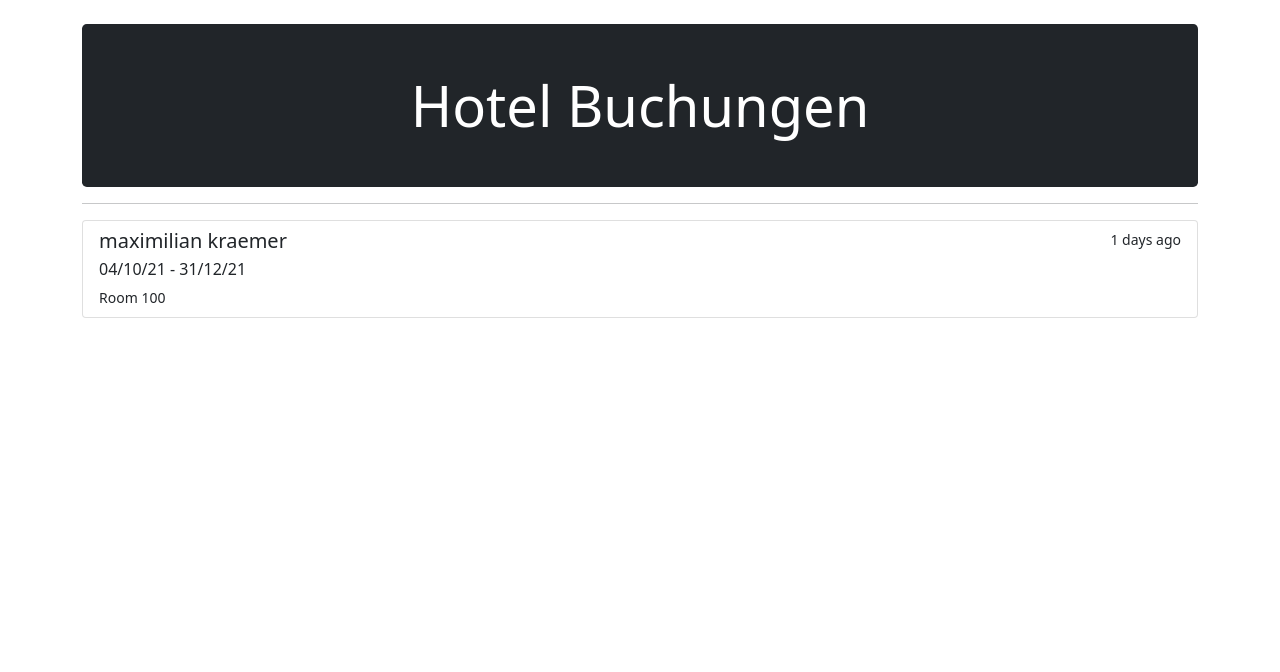
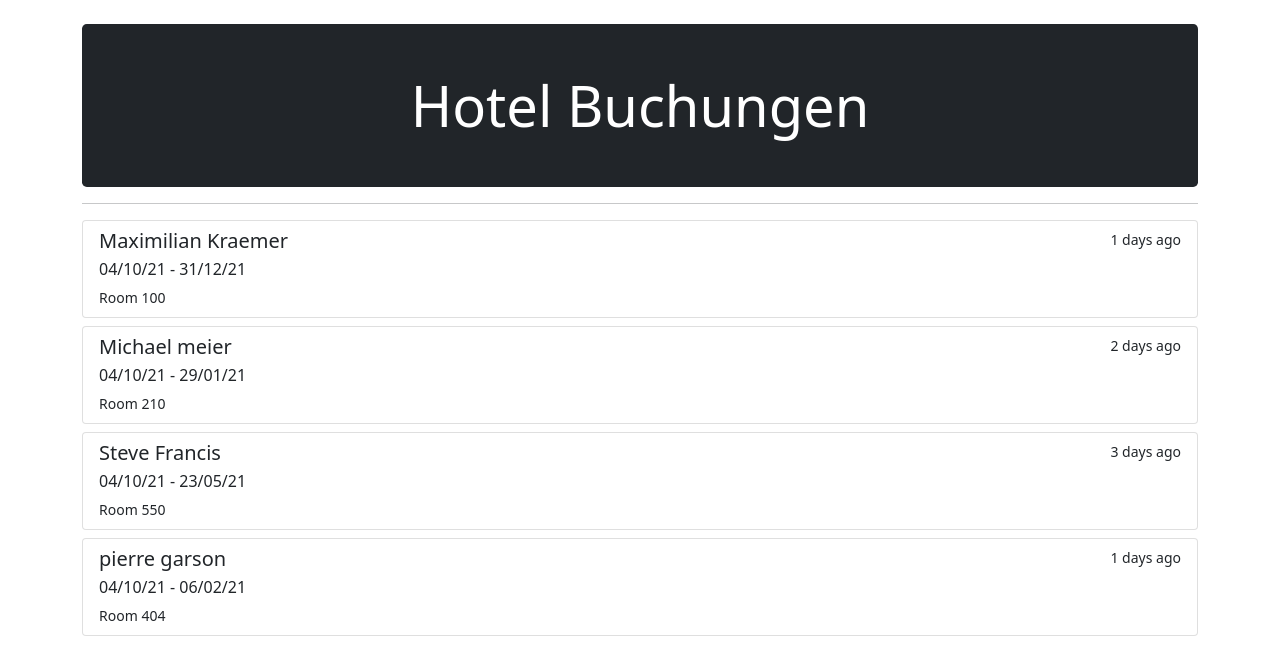
Before and after one commit to MaxKraemer/Hotel-App, an Angular app: page / in a window 1280 px wide. Shown: the top 672 px of the page. Built offline with nearby package versions, Linux system fonts and the light colour scheme.

Commit message:
create a mock data

```diff
--- a/src/app/bookings/bookings.component.html
+++ b/src/app/bookings/bookings.component.html
@@ -1,5 +1,5 @@
-<div class="list-group">
-    <a href="#" class="list-group-item list-group-item-action" aria-current="true">
+<div class="list-group" *ngFor="let booking of bookings" >
+    <a href="#" class="list-group-item list-group-item-action mb-2" aria-current="true">
       <div class="d-flex w-100 justify-content-between">
         <h5 class="mb-1">{{ booking.name }}</h5>
         <small>{{ booking.id }} days ago</small>
--- a/src/app/bookings/bookings.component.ts
+++ b/src/app/bookings/bookings.component.ts
@@ -1,5 +1,6 @@
 import { Component, OnInit } from '@angular/core';
 import { booking } from '../booking';
+import { bookings } from '../mock-bookings';
 
 @Component({
   selector: 'app-bookings',
@@ -10,15 +11,7 @@ export class BookingsComponent implements OnInit {
 
   constructor() { }
 
-  booking : booking = {
-
-    id: 1,
-    name: "maximilian kraemer",
-    roomnumber: 100,
-    startDate: new Date(),
-    endDate: new Date("2021-12-31")
-
-  }
+  bookings = bookings;
 
   ngOnInit(): void {
   }
--- /dev/null
+++ b/src/app/mock-bookings.ts
@@ -0,0 +1,37 @@
+import { booking } from "./booking";
+
+export const bookings: booking [] = [
+
+    {
+        id: 1,
+        name: "Maximilian Kraemer",
+        roomnumber: 100,
+        startDate: new Date(),
+        endDate: new Date("2021-12-31")
+
+      },
+      {
+        id: 2,
+        name: "Michael meier",
+        roomnumber: 210,
+        startDate: new Date(),
+        endDate: new Date("2021-1-29")
+
+      },
+      {
+        id: 3,
+        name: "Steve Francis",
+        roomnumber: 550,
+        startDate: new Date(),
+        endDate: new Date("2021-5-23")
+
+      },{
+        id: 1,
+        name: "pierre garson",
+        roomnumber: 404,
+        startDate: new Date(),
+        endDate: new Date("2021-02-06")
+
+      }
+
+];
```
